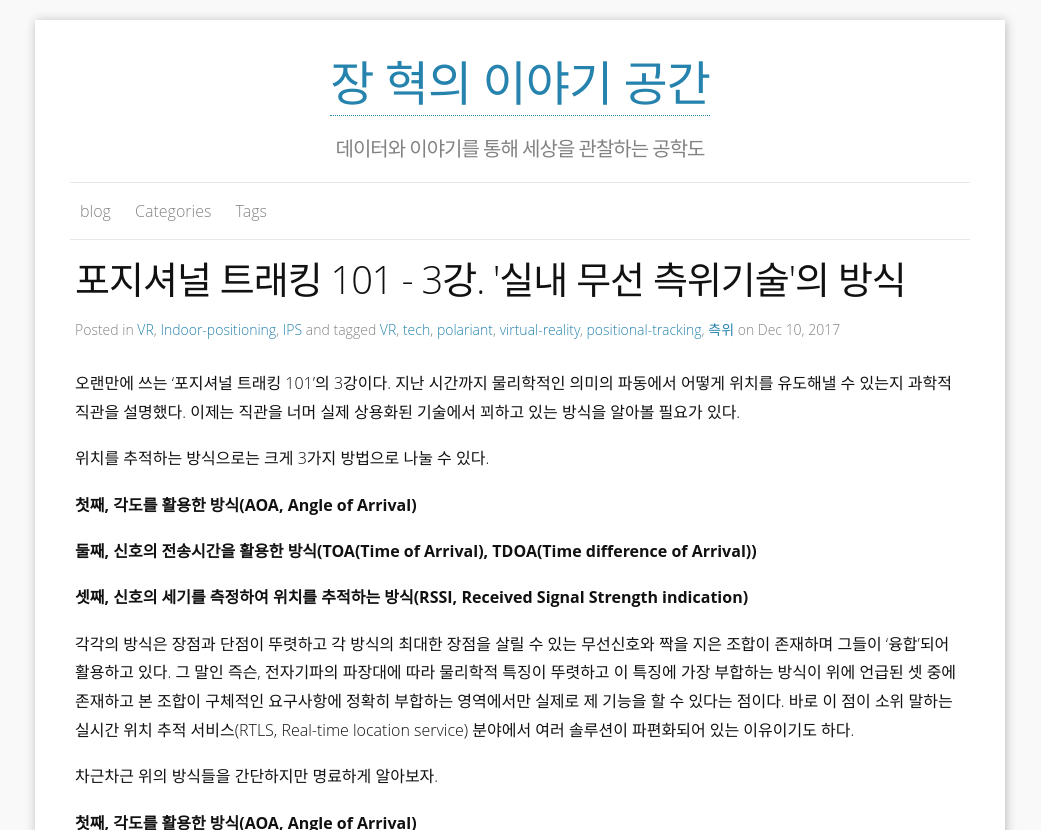
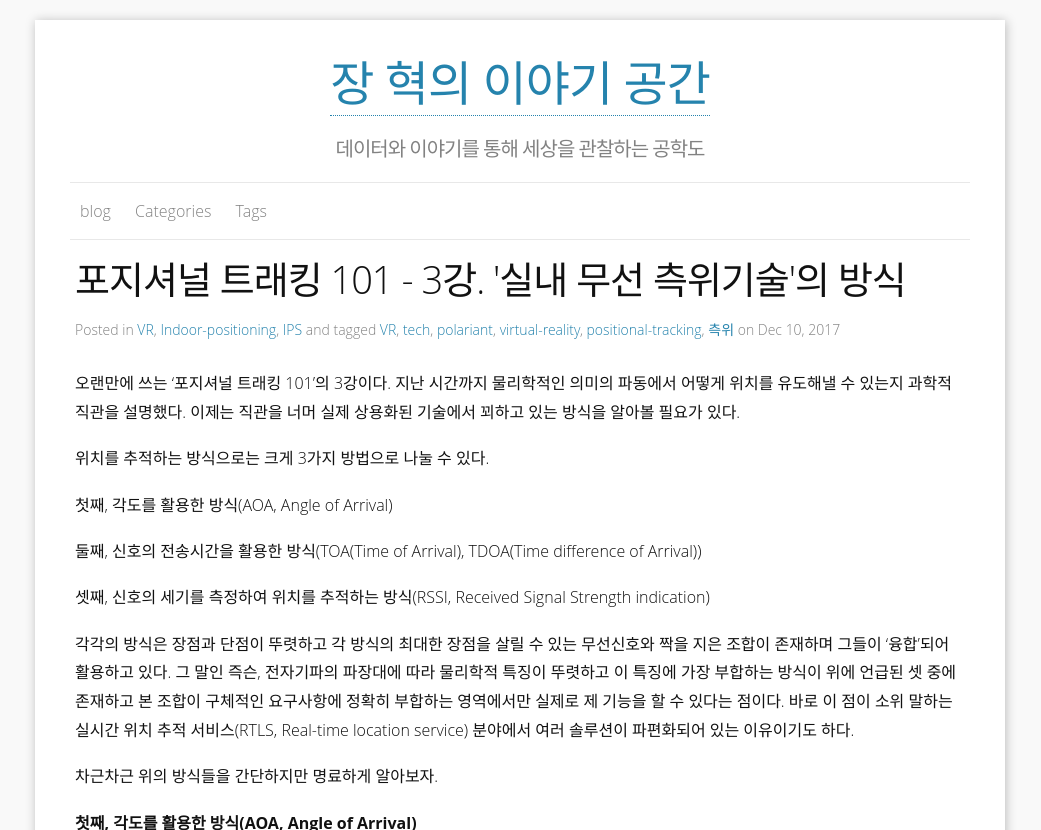
Before and after one commit to HyoukJang/HyoukJang.github.io, a Jekyll site: the page built from _posts/2017-12-10-positional-tracking-101-3.md, in a window 1280 px wide. Shown: the top 830 px of the page, without its empty margins (120-1161 px from the left). Built offline with Jekyll 4.4.1, drawn with Linux system fonts in a browser that asks for light colours; nearby versions of some CDN libraries; some web fonts are replaced; comment, search, counter and statistics services are not loaded; grey boxes are pictures that could not be loaded.

Commit message:
remove chonsreoum

```diff
--- a/_posts/2017-12-10-positional-tracking-101-3.md
+++ b/_posts/2017-12-10-positional-tracking-101-3.md
@@ -13,11 +13,11 @@
 
 위치를 추적하는 방식으로는 크게 3가지 방법으로 나눌 수 있다.
 
-**첫째, 각도를 활용한 방식(AOA, Angle of Arrival)**
+첫째, 각도를 활용한 방식(AOA, Angle of Arrival)
 
-**둘째, 신호의 전송시간을 활용한 방식(TOA(Time of Arrival), TDOA(Time difference of Arrival))**
+둘째, 신호의 전송시간을 활용한 방식(TOA(Time of Arrival), TDOA(Time difference of Arrival))
 
-**셋째, 신호의 세기를 측정하여 위치를 추적하는 방식(RSSI, Received Signal Strength indication)**
+셋째, 신호의 세기를 측정하여 위치를 추적하는 방식(RSSI, Received Signal Strength indication)
 
 각각의 방식은 장점과 단점이 뚜렷하고 각 방식의 최대한 장점을 살릴 수 있는 무선신호와 짝을 지은 조합이 존재하며 그들이 '융합'되어 활용하고 있다. 그 말인 즉슨, 전자기파의 파장대에 따라 물리학적 특징이 뚜렷하고 이 특징에 가장 부합하는 방식이 위에 언급된 셋 중에 존재하고 본 조합이 구체적인 요구사항에 정확히 부합하는 영역에서만 실제로 제 기능을 할 수 있다는 점이다. 바로 이 점이 소위 말하는 실시간 위치 추적 서비스(RTLS, Real-time location service) 분야에서 여러 솔루션이 파편화되어 있는 이유이기도 하다.
 
```
